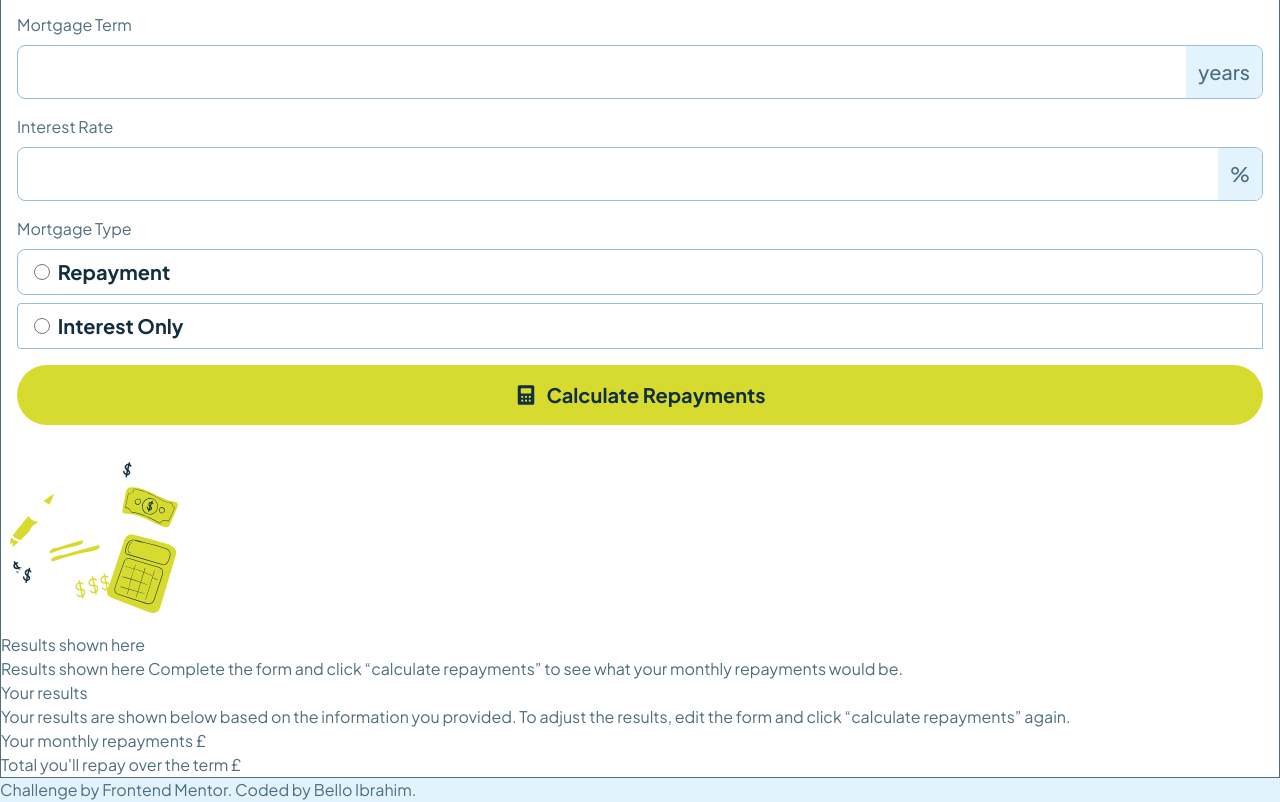
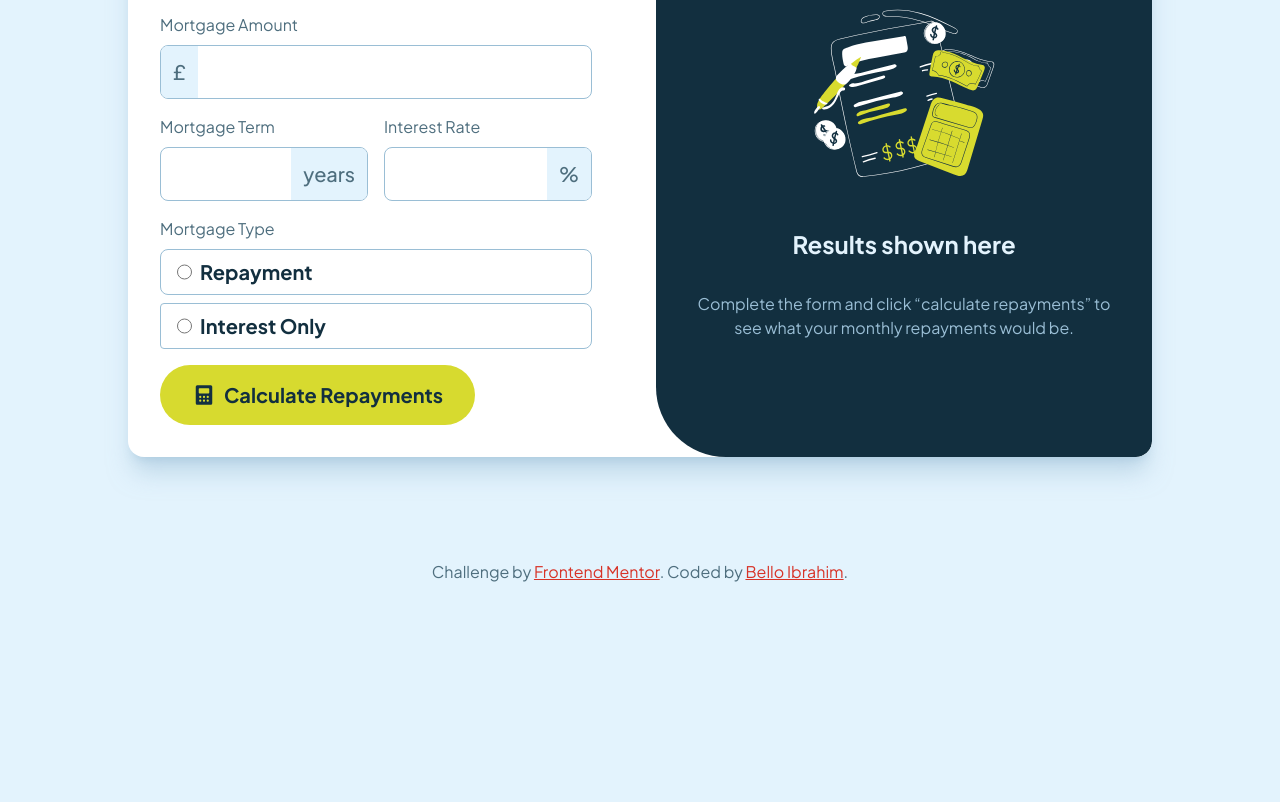
Before and after one commit to repro123/mortgage-calc, a website: page index.html in a window 1280 px wide. Shown: the part 200-1002 px from the top of the page. After the commit the page ends 800 px from the top, so only its background shows below. Drawn offline with Linux system fonts and the light colour scheme.

Commit message:
styling completed

```diff
--- a/index.html
+++ b/index.html
@@ -21,8 +21,10 @@
   <body
     class="flex flex-col min-h-dvh font-jakarta bg-secondary-slate-100 text-secondary-slate-700"
   >
-    <main class="grid bg-white border grow">
-      <section class="p-4">
+    <main
+      class="grid max-w-2xl m-auto bg-white xl:max-w-5xl xl:grid-cols-2 xl:gap-8 xl:rounded-2xl xl:shadow-xl xl:shadow-secondary-slate-300/50 xl:overflow-hidden"
+    >
+      <section class="p-4 xl:p-8">
         <div class="flex flex-col items-start gap-2">
           <h1 class="font-bold text-primary-head text-secondary-slate-900">
             Mortgage Calculator
@@ -57,12 +59,16 @@
                 class="w-full border-0 cursor-pointer outline-0 focus:border-0 focus:outline-0 text-secondary-slate-900"
               />
             </div>
-            <p id="amountParagraphError" aria-live="assertive" class="hidden">
+            <p
+              id="amountParagraphError"
+              aria-live="assertive"
+              class="hidden text-error"
+            >
               This field is required
             </p>
           </div>
 
-          <div class="grid gap-4">
+          <div class="grid gap-4 xl:grid-cols-2">
             <div class="flex flex-col gap-2">
               <label for="mortageTerm"
                 >Mortgage Term <span class="sr-only">in years</span></label
@@ -84,7 +90,7 @@
                   >years</span
                 >
               </div>
-              <p id="termParagraphError" class="hidden">
+              <p id="termParagraphError" class="hidden text-error">
                 This field is required
               </p>
             </div>
@@ -110,7 +116,7 @@
                   >%</span
                 >
               </div>
-              <p id="interestParagraphError" class="hidden">
+              <p id="interestParagraphError" class="hidden text-error">
                 This field is required
               </p>
             </div>
@@ -132,34 +138,46 @@
                   type="radio"
                   name="mortgageType"
                   id="repayment"
-                  class="w-4 h-4 checked:sr-only peer"
+                  class="w-4 h-4 cursor-pointer checked:sr-only peer"
                 />
                 <div
-                  class="hidden w-4 h-4 bg-white border rounded-full peer-checked:grid border-primary-lime place-items-center"
+                  class="hidden w-4 h-4 bg-white border rounded-full cursor-pointer peer-checked:grid border-primary-lime place-items-center"
                 >
-                  <div class="w-2 h-2 rounded-full bg-primary-lime"></div>
+                  <div
+                    class="w-2 h-2 rounded-full cursor-pointer bg-primary-lime"
+                  ></div>
                 </div>
-                <label for="repayment" class="w-full">Repayment</label>
+                <label for="repayment" class="w-full cursor-pointer"
+                  >Repayment</label
+                >
               </div>
 
               <div
-                class="flex items-center gap-2 py-2 pl-4 border rounded-l cursor-pointer has-checked:bg-primary-lime/20 has-checked:border-primary-lime border-secondary-slate-300 hover:border-primary-lime"
+                class="flex items-center gap-2 py-2 pl-4 border rounded-lg rounded-l cursor-pointer has-checked:bg-primary-lime/20 has-checked:border-primary-lime border-secondary-slate-300 hover:border-primary-lime"
               >
                 <input
                   type="radio"
                   name="mortgageType"
                   id="interestOnly"
-                  class="w-4 h-4 checked:sr-only peer"
+                  class="w-4 h-4 cursor-pointer checked:sr-only peer"
                 />
                 <div
-                  class="hidden w-4 h-4 bg-white border rounded-full peer-checked:grid border-primary-lime place-items-center"
+                  class="hidden w-4 h-4 bg-white border rounded-full cursor-pointer peer-checked:grid border-primary-lime place-items-center"
                 >
-                  <div class="w-2 h-2 rounded-full bg-primary-lime"></div>
+                  <div
+                    class="w-2 h-2 rounded-full cursor-pointer bg-primary-lime"
+                  ></div>
                 </div>
-                <label for="interestOnly" class="w-full">Interest Only</label>
+                <label for="interestOnly" class="w-full cursor-pointer"
+                  >Interest Only</label
+                >
               </div>
             </div>
-            <p id="mortgageTypeError" aria-live="assertive" class="hidden">
+            <p
+              id="mortgageTypeError"
+              aria-live="assertive"
+              class="hidden text-error"
+            >
               This field is required
             </p>
           </fieldset>
@@ -167,7 +185,7 @@
           <button
             type="submit"
             id="calculateRepayments"
-            class="flex items-center justify-center gap-2 p-4 text-xl font-bold rounded-full cursor-pointer bg-primary-lime text-secondary-slate-900 hover:bg-primary-lime/80 focus:bg-primary-lime/80 focus:outline-none focus:ring focus:ring-primary-lime/50 focus:ring-opacity-50"
+            class="flex items-center justify-center gap-2 p-4 text-xl font-bold rounded-full cursor-pointer bg-primary-lime text-secondary-slate-900 hover:bg-primary-lime/80 focus:bg-primary-lime/80 focus:outline-none focus:ring focus:ring-primary-lime/50 focus:ring-opacity-50 xl:w-fit xl:px-8"
           >
             <img src="./assets/images/icon-calculator.svg" alt="" />
             <span> Calculate Repayments </span>
@@ -175,46 +193,73 @@
         </form>
       </section>
 
-      <section>
-        <div>
-          <div id="emptyResults">
+      <section
+        class="grid p-4 bg-secondary-slate-900 place-items-center xl:rounded-2xl xl:rounded-bl-[4.375rem] xl:p-8 xl:place-items-start"
+      >
+        <div
+          id="emptyResults"
+          class="flex flex-col items-center gap-4 text-center xl:place-self-center xl:gap-8"
+        >
           <img src="./assets/images/illustration-empty.svg" alt="" />
-            <h2>Results shown here</h2>
-            <p>
-              Results shown here Complete the form and click “calculate
-              repayments” to see what your monthly repayments would be.
+          <h2 class="text-2xl font-bold text-secondary-slate-100">
+            Results shown here
+          </h2>
+          <p class="text-secondary-slate-300">
+            Complete the form and click “calculate repayments” to see what your
+            monthly repayments would be.
           </p>
         </div>
 
-          <div id="resultsShown" aria-live="assertive">
-            <h2>Your results</h2>
-            <p>
-              Your results are shown below based on the information you
-              provided. To adjust the results, edit the form and click
-              “calculate repayments” again.
+        <div
+          id="resultsShown"
+          aria-live="assertive"
+          class="flex-col hidden gap-4 text-left xl:gap-6"
+        >
+          <h2 class="text-2xl font-bold text-secondary-slate-100">
+            Your results
+          </h2>
+          <p class="text-secondary-slate-300">
+            Your results are shown below based on the information you provided.
+            To adjust the results, edit the form and click “calculate
+            repayments” again.
           </p>
-            <div>
-              <p>
+          <div
+            class="flex flex-col gap-8 p-4 border-t-4 rounded-lg bg-result-container text-secondary-slate-300 border-t-primary-lime xl:p-8 xl:gap-10"
+          >
+            <p class="flex flex-col gap-2">
               <span>Your monthly repayments </span>
               <span class="sr-only">is</span>
-                <span>&pound;<span id="monthlyRepayments"></span></span>
+              <span class="text-4xl font-bold text-primary-lime"
+                >&pound;<span id="monthlyRepayments"></span
+              ></span>
             </p>
-              <p>
+            <p class="flex flex-col gap-2 pt-8 border-t xl:pt-10">
               <span>Total you'll repay over the term </span>
               <span class="sr-only">is</span>
-                <span>&pound;<span id="totalRepayments"></span></span>
+              <span class="text-2xl font-bold text-secondary-slate-100"
+                >&pound;<span id="totalRepayments"></span
+              ></span>
             </p>
-            </div>
           </div>
         </div>
       </section>
     </main>
 
-    <footer>
-      <p class="">
+    <footer class="p-4 mt-0 text-sm text-center md:text-base">
+      <p>
         Challenge by
-        <a href="https://www.frontendmentor.io?ref=challenge">Frontend Mentor</a
-        >. Coded by <a href="https://github.com/repro123/">Bello Ibrahim</a>.
+        <a
+          href="https://www.frontendmentor.io?ref=challenge"
+          target="_blank"
+          class="underline text-error hover:no-underline"
+          >Frontend Mentor</a
+        >. Coded by
+        <a
+          href="https://github.com/repro123/"
+          target="_blank"
+          class="underline text-error hover:no-underline"
+          >Bello Ibrahim</a
+        >.
       </p>
     </footer>
   </body>
--- a/src/input.css
+++ b/src/input.css
@@ -9,6 +9,7 @@
   --color-secondary-slate-500: hsl(200, 26%, 54%);
   --color-secondary-slate-700: hsl(200, 24%, 40%);
   --color-secondary-slate-900: hsl(202, 55%, 16%);
+  --color-result-container: hsl(201, 100%, 7%);
 
   /* font family */
   --font-jakarta: "Plus Jakarta Sans", sans-serif;
@@ -16,3 +17,10 @@
   /* font sizes */
   --text-primary-head: clamp(1.5rem, 1.357rem + 0.714vw, 2rem);
 }
+
+@layer components {
+  .error {
+    background-color: var(--color-error);
+    color: var(--color-white);
+  }
+}
```
Also changed, not shown: src/output.css. Lines whose indentation alone changed are shown as unchanged.
